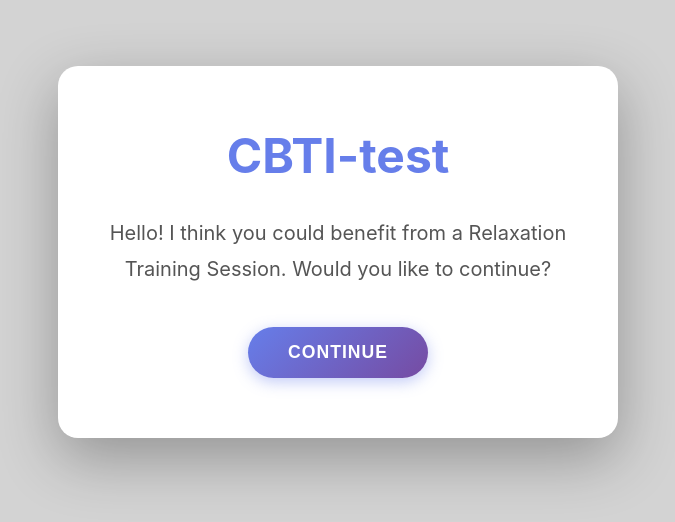
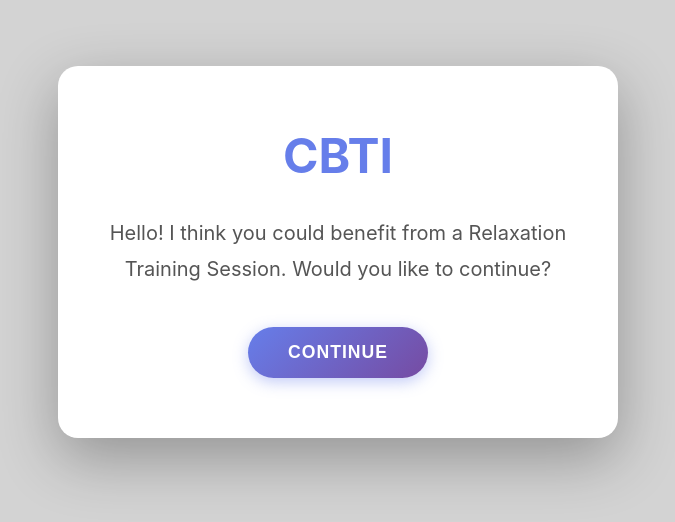
Before and after one commit to nicknickngng/CBTI, a plain HTML site: page index.html in a window 1280 px wide. Shown: the part 148-670 px from the top of the page, without its empty margins (302-977 px from the left). Drawn offline with Linux system fonts and the light colour scheme.

Commit message:
Undoing test change

```diff
--- a/index.html
+++ b/index.html
@@ -11,7 +11,7 @@
         <!-- Welcome Screen -->
         <div id="welcome-screen" class="screen active">
             <div class="content">
-                <h1>CBTI-test</h1>
+                <h1>CBTI</h1>
                 <p class="message">Hello! I think you could benefit from a Relaxation Training Session. Would you like to continue?</p>
                 <button id="continue-btn" class="btn btn-primary">Continue</button>
             </div>
```
